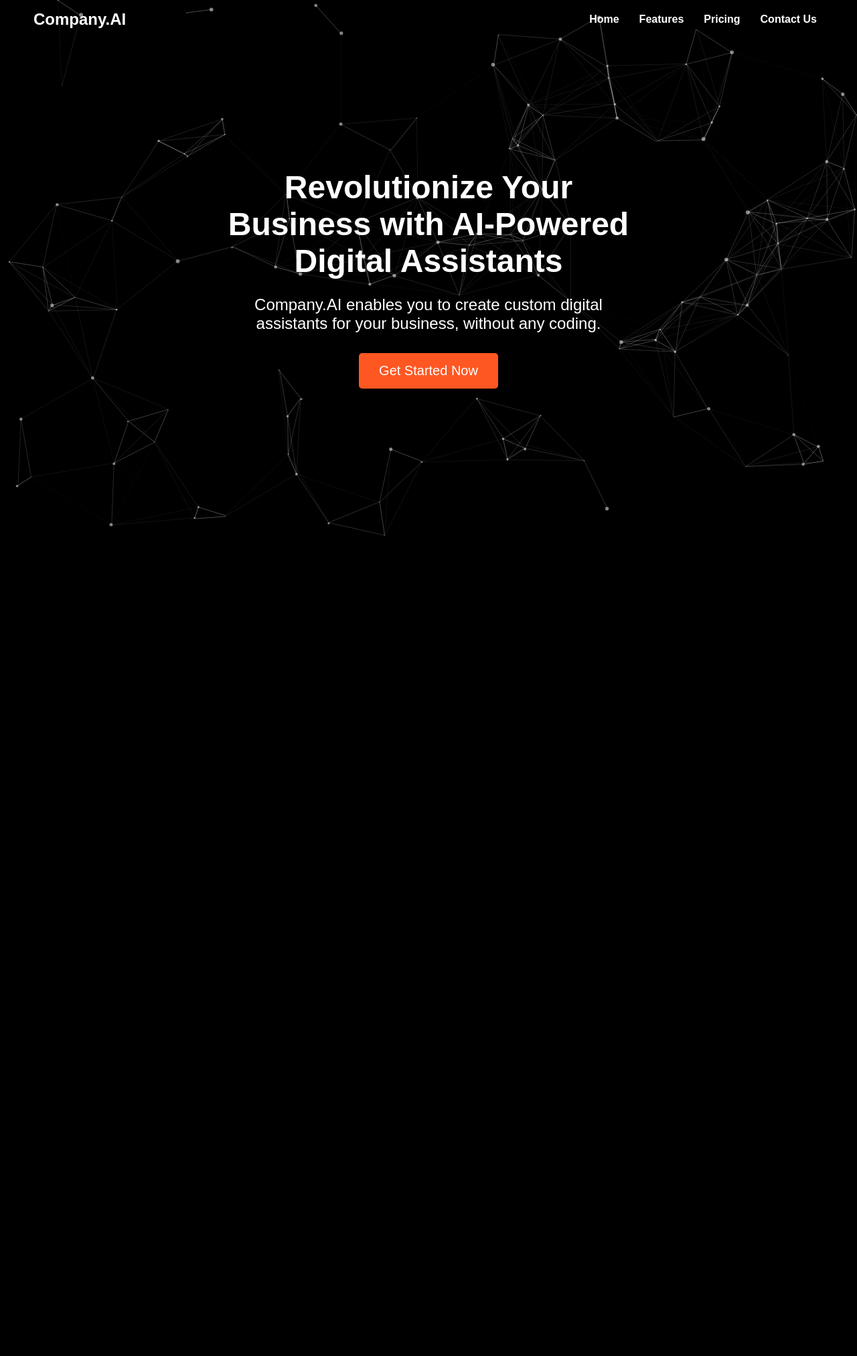
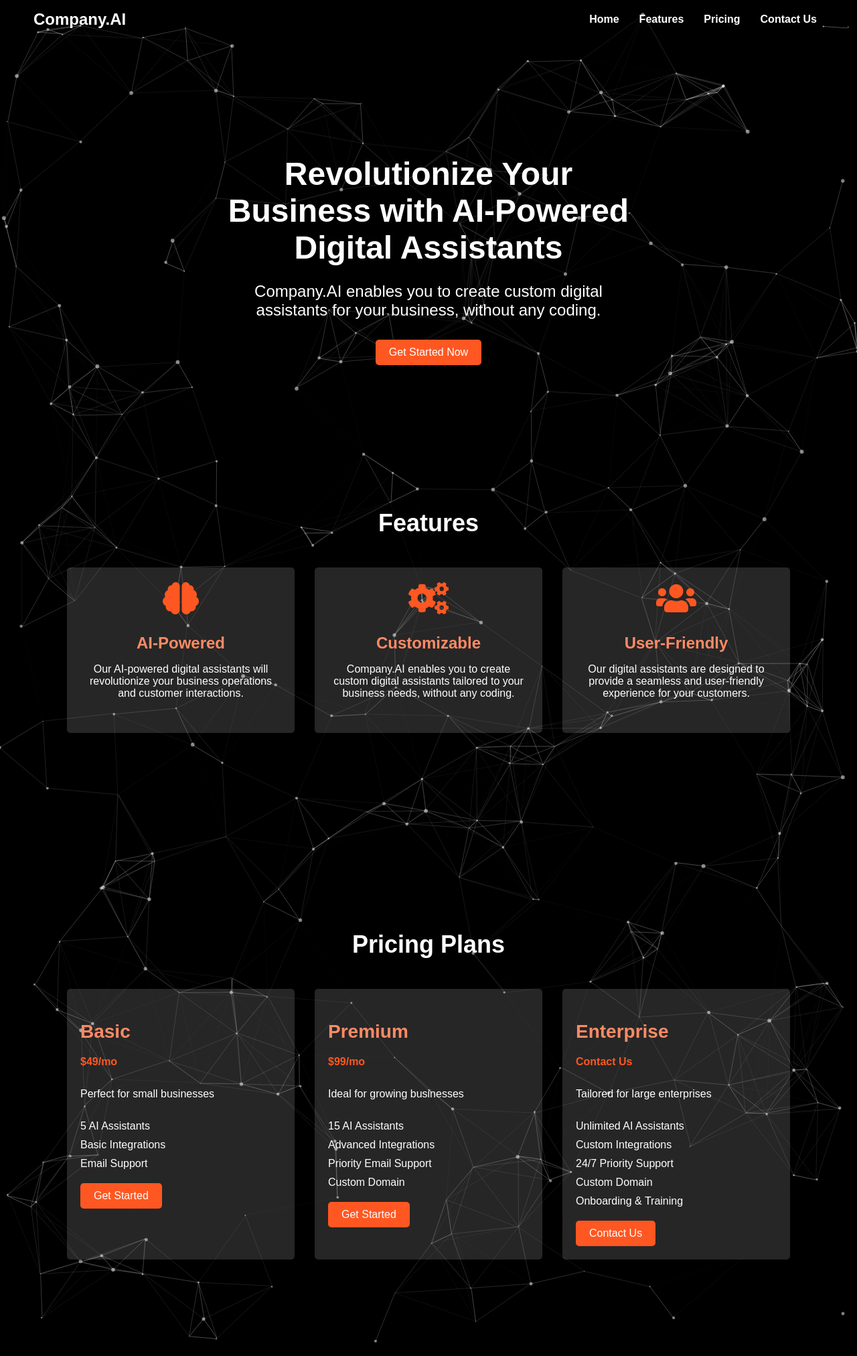
Before and after one commit to j0sephsasson/fine-tune-LLMs, a Flask app: page / in a window 1280 px wide. Shown: the whole page at 67% size. Before the commit the page ends 800 px from the top, so only its background shows below. Run offline with Flask 2, Linux system fonts and the light colour scheme.

Commit message:
adding initial sections

```diff
--- a/static/css/main.css
+++ b/static/css/main.css
@@ -3,14 +3,15 @@
 body {
     font-family: Arial, sans-serif;
     color: #ffffff;
-    height: 100vh;
     margin: 0;
     display: flex;
+    flex-direction: column;
     align-items: center;
     justify-content: center;
     position: relative;
-    overflow: hidden;
+    min-height: 100vh;
     background-color: black;
+    overflow-x: hidden;
 }
 
 .content {
@@ -18,14 +19,17 @@ body {
     z-index: 1;
     text-align: center;
     margin: 0 auto;
+    padding-top: 25vh;
+    padding-bottom: 60px;
     max-width: 600px;
 }
 
+/*
 @media screen and (max-width: 768px) {
     .content {
-      margin-top: 120px;
+      margin-top: 30px;
     }
-}
+} */
 
 
 #particles-js {
@@ -46,14 +50,14 @@ p {
 }
 
 .cta {
-    font-size: 20px;
     background-color: #FF5722;
     color: #ffffff;
     border: none;
-    padding: 15px 30px;
+    padding: 10px 20px;
     border-radius: 5px;
     cursor: pointer;
     transition: all 0.3s ease;
+    font-size: 16px;
 }
 
 .cta:hover {
@@ -184,3 +188,106 @@ p {
         text-align: center;
     }
 }
+
+/* Section styles */
+
+.section {
+    padding: 125px 0;
+    text-align: center;
+    width: 100%;
+}
+
+.section-container {
+    margin: 0 auto;
+    max-width: 1200px;
+}
+
+.section h2 {
+    font-size: 36px;
+    margin-bottom: 30px;
+}
+
+.section p {
+    font-size: 18px;
+    margin-bottom: 30px;
+}
+
+@media screen and (max-width: 768px) {
+    .section-container {
+        padding: 0 20px;
+    }
+}
+
+.card-container {
+    display: flex;
+    justify-content: center;
+    flex-wrap: wrap;
+}
+
+.card {
+    background-color: rgba(255, 255, 255, 0.15);
+    border-radius: 5px;
+    padding: 20px;
+    width: 300px;
+    margin: 15px;
+    box-shadow: 0 4px 8px rgba(0, 0, 0, 0.2);
+    transition: all 0.3s ease;
+    color: #ffffff;
+    perspective: 1000px;
+    transform-style: preserve-3d;
+}
+
+.card:hover {
+    background-color: rgba(255, 255, 255, 0.25);
+    transform: rotateX(15deg) translateY(-5px);
+    box-shadow: 0 16px 24px rgba(0, 0, 0, 0.5);
+}
+
+.card-icon {
+    font-size: 48px;
+    margin-bottom: 20px;
+    color: #FF5722;
+}
+
+.card h3 {
+    font-size: 24px;
+    margin-bottom: 10px;
+    color: #FF8A65;
+}
+
+.card p {
+    font-size: 16px;
+}
+
+.pricing-card {
+    text-align: left;
+}
+
+.pricing-card h3 {
+    font-size: 28px;
+    margin-bottom: 20px;
+    color: #FF8A65;
+}
+
+.price {
+    font-size: 36px;
+    font-weight: bold;
+    color: #FF5722;
+}
+
+.plan {
+    font-size: 16px;
+    margin-bottom: 20px;
+}
+
+.pricing-card ul {
+    list-style-type: none;
+    padding: 0;
+    margin: 0;
+    margin-bottom: 20px;
+}
+
+.pricing-card li {
+    font-size: 16px;
+    margin-bottom: 10px;
+}
--- a/templates/index.html
+++ b/templates/index.html
@@ -7,6 +7,8 @@
     <title>Revolutionize Your Business with AI-Powered Digital Assistants - Company.AI</title>
     <link rel="stylesheet" href="/static/css/main.css">
     <script src="https://cdn.jsdelivr.net/particles.js/2.0.0/particles.min.js"></script>
+
+    <link rel="stylesheet" href="https://cdnjs.cloudflare.com/ajax/libs/font-awesome/5.15.1/css/all.min.css" />
 </head>
 
 <body>
@@ -31,10 +33,82 @@
             </button>
         </div>
     </nav>
-    <div class="content">
-        <h1>Revolutionize Your Business with AI-Powered Digital Assistants</h1>
-        <p>Company.AI enables you to create custom digital assistants for your business, without any coding.</p>
-        <button class="cta">Get Started Now</button>
+    <div >
+        <div class="content">
+            <h1>Revolutionize Your Business with AI-Powered Digital Assistants</h1>
+            <p>Company.AI enables you to create custom digital assistants for your business, without any coding.</p>
+            <button class="cta">Get Started Now</button>
+        </div>
+
+        <section class="section" id="section-1">
+            <h2>Features</h2>
+            <div class="card-container">
+                <div class="card">
+                    <div class="card-icon">
+                        <i class="fas fa-brain"></i>
+                    </div>
+                    <h3>AI-Powered</h3>
+                    <p>Our AI-powered digital assistants will revolutionize your business operations and customer interactions.</p>
+                </div>
+                <div class="card">
+                    <div class="card-icon">
+                        <i class="fas fa-cogs"></i>
+                    </div>
+                    <h3>Customizable</h3>
+                    <p>Company.AI enables you to create custom digital assistants tailored to your business needs, without any coding.</p>
+                </div>
+                <div class="card">
+                    <div class="card-icon">
+                        <i class="fas fa-users"></i>
+                    </div>
+                    <h3>User-Friendly</h3>
+                    <p>Our digital assistants are designed to provide a seamless and user-friendly experience for your customers.</p>
+                </div>
+            </div>
+        </section>
+
+        <section class="section" id="pricing">
+            <h2>Pricing Plans</h2>
+            <div class="card-container">
+                <div class="card pricing-card">
+                    <h3>Basic</h3>
+                    <p class="price">$49/mo</p>
+                    <p class="plan">Perfect for small businesses</p>
+                    <ul>
+                        <li>5 AI Assistants</li>
+                        <li>Basic Integrations</li>
+                        <li>Email Support</li>
+                    </ul>
+                    <button class="cta">Get Started</button>
+                </div>
+                <div class="card pricing-card">
+                    <h3>Premium</h3>
+                    <p class="price">$99/mo</p>
+                    <p class="plan">Ideal for growing businesses</p>
+                    <ul>
+                        <li>15 AI Assistants</li>
+                        <li>Advanced Integrations</li>
+                        <li>Priority Email Support</li>
+                        <li>Custom Domain</li>
+                    </ul>
+                    <button class="cta">Get Started</button>
+                </div>
+                <div class="card pricing-card">
+                    <h3>Enterprise</h3>
+                    <p class="price">Contact Us</p>
+                    <p class="plan">Tailored for large enterprises</p>
+                    <ul>
+                        <li>Unlimited AI Assistants</li>
+                        <li>Custom Integrations</li>
+                        <li>24/7 Priority Support</li>
+                        <li>Custom Domain</li>
+                        <li>Onboarding & Training</li>
+                    </ul>
+                    <button class="cta">Contact Us</button>
+                </div>
+            </div>
+        </section>
+
     </div>
     <script src="/static/js/particles-config.js"></script>
     <script src="/static/js/nav.js"></script>
```
